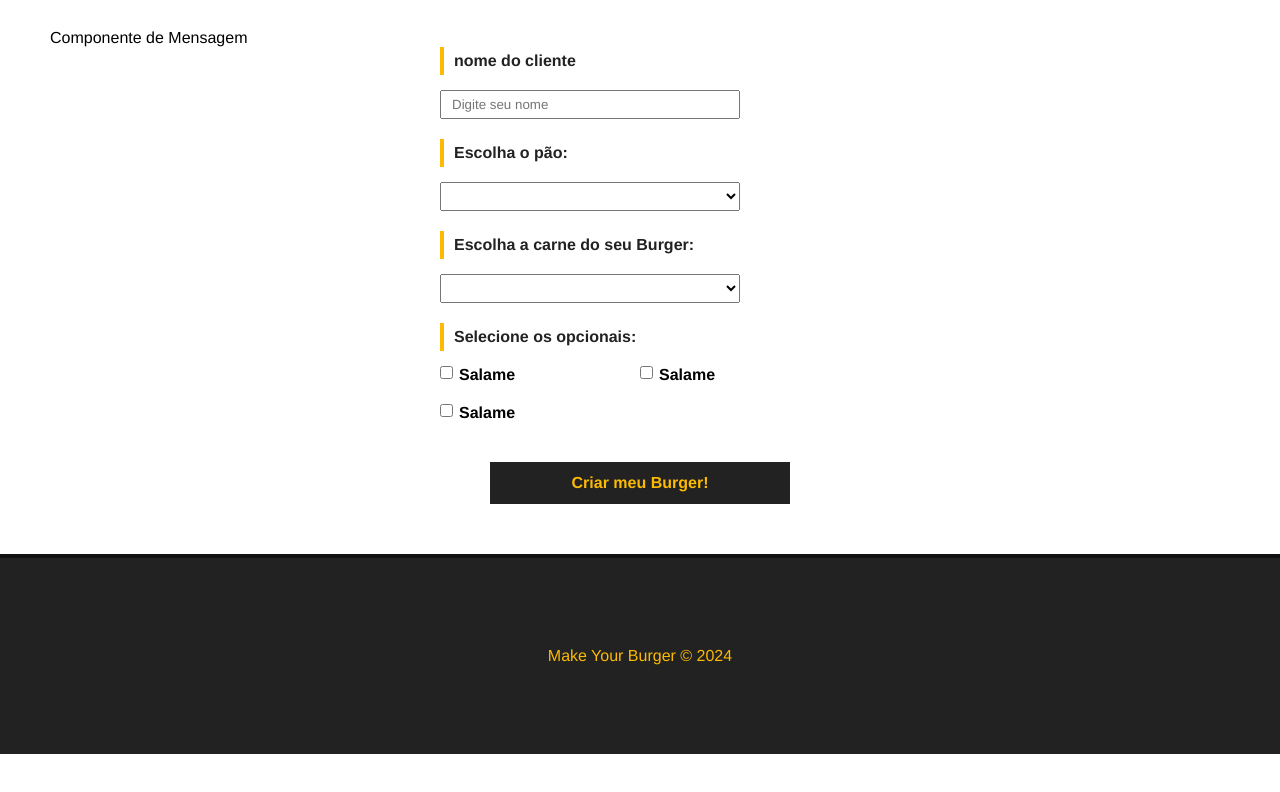
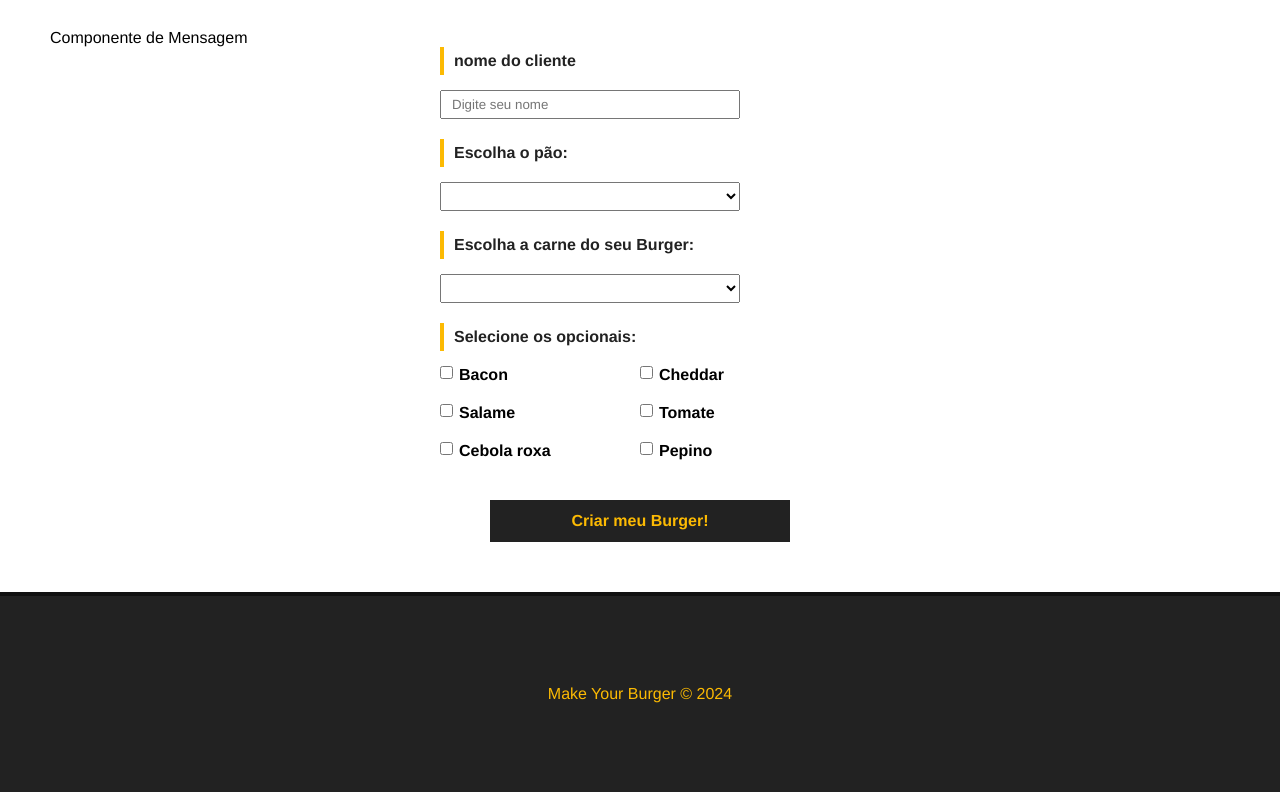
Before and after one commit to Wellyson-Lopes/burger_place, a Vue app: page / in a window 1280 px wide. Shown: the part 671-1463 px from the top of the page. Before the commit the page ends 1425 px from the top, so only its background shows below. Built offline with nearby package versions, Linux system fonts and the light colour scheme; data requests are answered from the project's data file.

Commit message:
Resgatando dados do backend para o formulário

```diff
--- a/src/components/BurgerForm.vue
+++ b/src/components/BurgerForm.vue
@@ -11,29 +11,24 @@
           <label for="pao">Escolha o pão:</label>
           <select name="pao" id="pao" v-model="pao">
             <option value="">Selecio o seu pão</option>
-            <option value="integral">Integral</option>"
+            <option v-for="pao in paes" :key="pao.id" :value="pao.tipo">
+              {{ pao.tipo }}
+            </option>"
           </select>
         </div>
         <div class="input-container">
           <label for="carne">Escolha a carne do seu Burger:</label>
           <select name="carne" id="carne" v-model="carne">
-            <option value="">Selecioneo tipo de carne</option>
-            <option value="maminha">Maminha</option>"
+            <option v-for="carne in carnes" :key="carne.id" :value="carne.tipo">
+              {{ carne.tipo }}
+            </option>
           </select>
         </div>
         <div class="input-container" id="opcionais-container">
           <label id="opcionais-title" for="opcionais">Selecione os opcionais:</label>
-          <div class="checkbox-container">
-            <input type="checkbox" name="opcionais" v-model="opcionais" value="salame">
-            <span>Salame</span>
-          </div>
-          <div class="checkbox-container">
-            <input type="checkbox" name="opcionais" v-model="opcionais" value="salame">
-            <span>Salame</span>
-          </div>
-          <div class="checkbox-container">
-            <input type="checkbox" name="opcionais" v-model="opcionais" value="salame">
-            <span>Salame</span>
+          <div class="checkbox-container" v-for="opcional in opicionaisdata" :key="opcional.id">
+            <input type="checkbox" name="opcionais" v-model="opcionais" :value="opcional.tipo">
+            <span>{{ opcional.tipo }}</span>
           </div>
         </div>
         <div class="input-container">
@@ -45,7 +40,32 @@
 </template>
 <script>
 export default {
-  name: "BurgerForm"
+  name: "BurgerForm",
+  data() {
+    return {
+      paes: null,
+      carnes: null,
+      opicionaisdata: null,
+      nome: null,
+      pao: null,
+      carne: null,
+      opcionais: [],
+      status: "solicitado",
+      msg: null,
+    }
+  },
+  methods: {
+    async getIngredientes() {
+      const req = await fetch("http://localhost:3000/ingredientes");
+      const data = await req.json();
+      this.paes = data.paes;
+      this.carnes = data.carnes;
+      this.opicionaisdata = data.opcionais;
+    }
+  },
+  mounted() {
+    this.getIngredientes()
+  }
 }
 </script>
 <style scoped>
```
